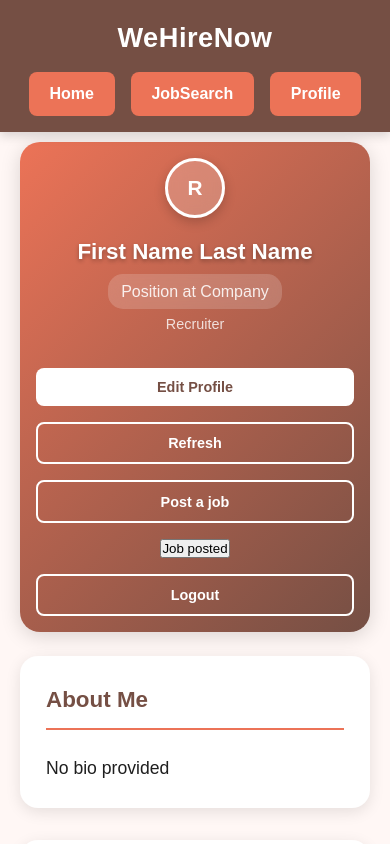
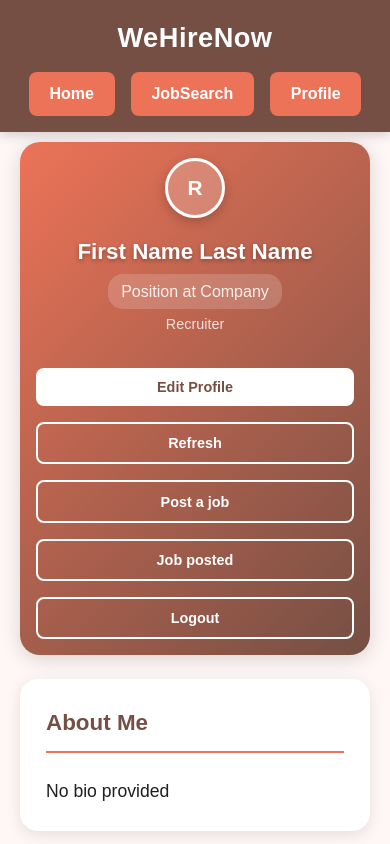
Before and after one commit to imtoatb/WeHireNow, a Vue app in the folder frontend/: page /profil-r in a window 390 px wide. Shown: the top 844 px of the page. Built offline with nearby package versions, Linux system fonts and the light colour scheme; no server answers; sample sign-in values are in the browser's storage.

Commit message:
joli btn car ca charge pas

```diff
--- a/frontend/src/assets/style.css
+++ b/frontend/src/assets/style.css
@@ -398,7 +398,8 @@ body {
 .btn-refresh,
 .btn-logout,
 .btn-login,
-.btn-addjob {
+.btn-addjob,
+.btn-showJob {
   padding: 0.7rem 1.2rem;
   border-radius: 8px;
   cursor: pointer;
@@ -422,14 +423,16 @@ body {
 }
 
 .btn-refresh,
-.btn-addjob {
+.btn-addjob,
+.btn-showJob {
   background: transparent;
   color: var(--white);
   border: 2px solid var(--white);
 }
 
 .btn-refresh:hover,
-.btn-addjob:hover {
+.btn-addjob:hover,
+.btn-showJob:hover {
   background: var(--white);
   color: var(--secondary);
   transform: translateY(-2px);
@@ -1033,7 +1036,8 @@ input[type="file"]:hover {
   .btn-edit,
   .btn-refresh,
   .btn-logout,
-  .btn-addjob {
+  .btn-addjob,
+  .btn-showJob {
     width: 100%;
     justify-content: center;
   }
```
